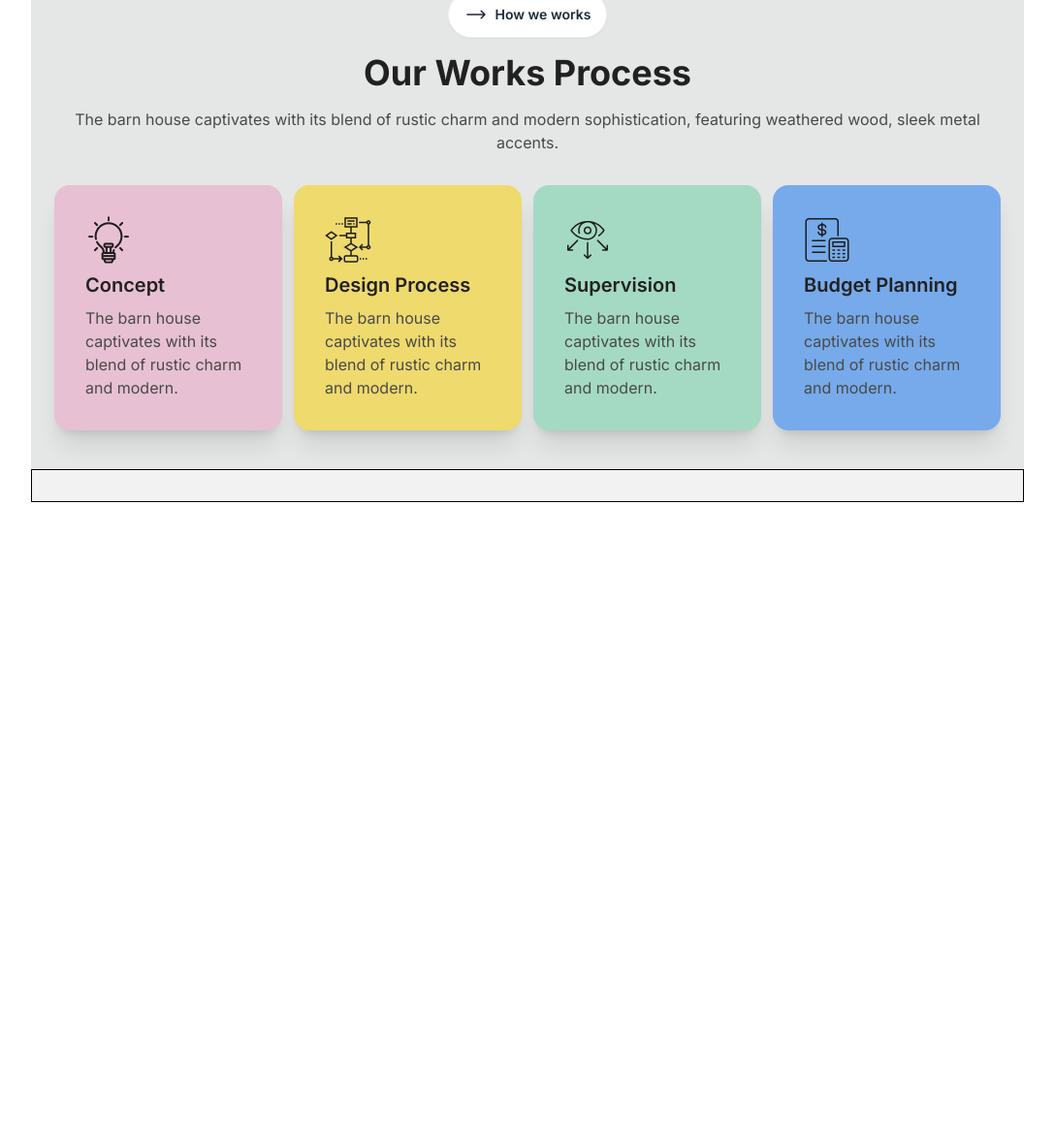
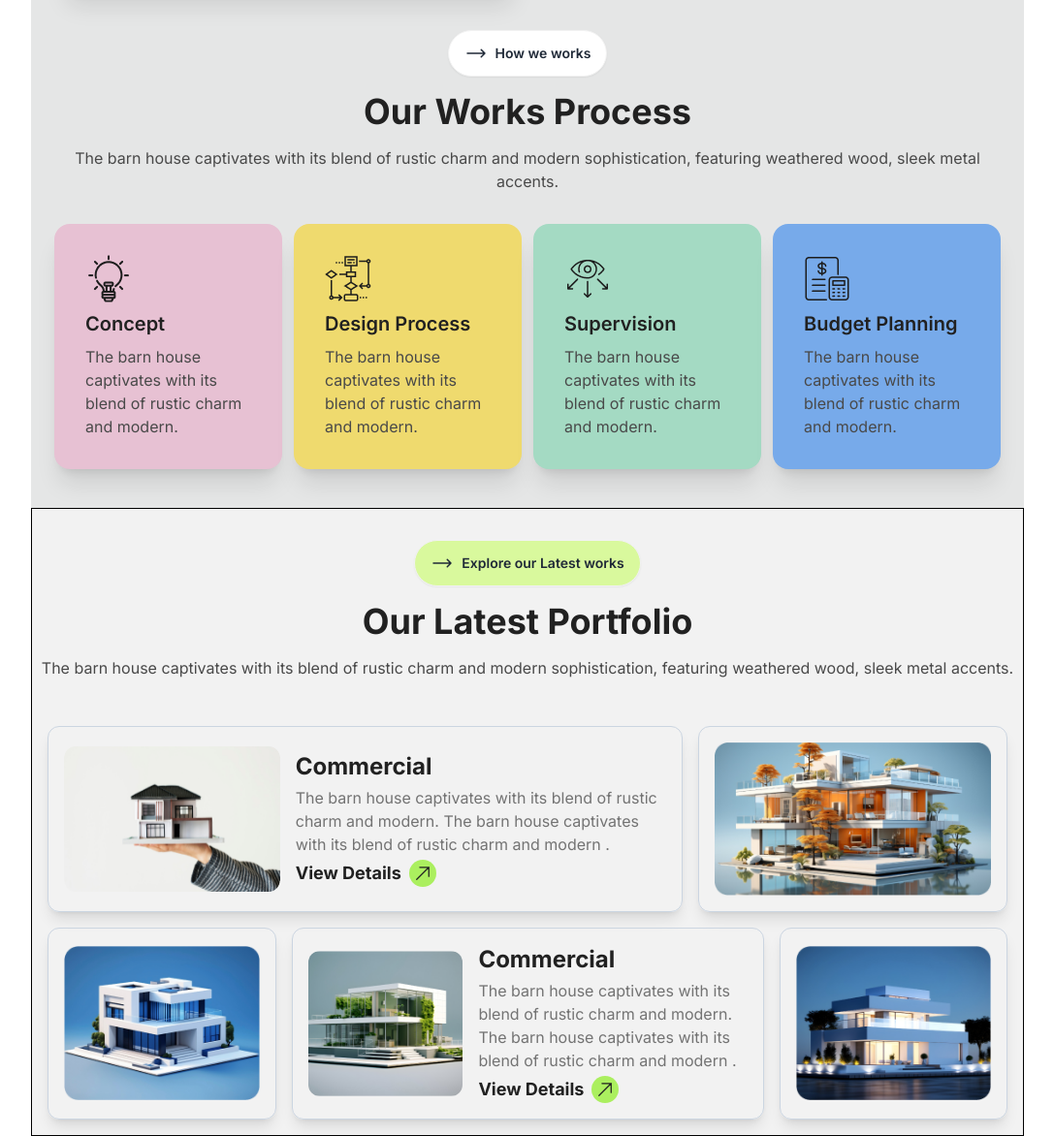
Before and after one commit to NuraidaKashmin/interior-website-assignment, a plain HTML site: page index.html in a window 1280 px wide. Shown: the part 1439-2611 px from the top of the page at 97% size, without its empty margins (96-1183 px from the left). Before the commit the page ends 1957 px from the top, so only its background shows below. Drawn offline with nearby package versions, Linux system fonts and the light colour scheme.

Commit message:
latest portfolio section done

```diff
--- a/index.html
+++ b/index.html
@@ -111,7 +111,7 @@
         </div>
         <div class="grid grid-cols-1 lg:grid-cols-2 gap-5 items-end px-8 justify-items-center">
           <div>
-            <div class="space-y-4">
+            <div class="space-y-12">
               <div class="space-y-4 text-center lg:text-left">
                 <button class="btn bg-[#FFFFFF] rounded-full"><svg xmlns="http://www.w3.org/2000/svg" fill="none" viewBox="0 0 24 24" stroke-width="1.5" stroke="currentColor" class="size-6">
                   <path stroke-linecap="round" stroke-linejoin="round" d="M17.25 8.25 21 12m0 0-3.75 3.75M21 12H3" />
@@ -120,7 +120,7 @@
                 <h2 class="text-4xl font-bold text-[#212121]">We design thoughtful, liveable spaces</h2>
                 <p class="text-[#494949] text-base">The barn house captivates with its blend of rustic charm and modern sophistication, featuring weathered wood, sleek metal accents.</p>
               </div>
-              <div class="grid grid-cols-1 md:grid-cols-2 lg:grid-cols-1 gap-2">
+              <div class="grid grid-cols-1 md:grid-cols-2 lg:grid-cols-1 gap-4">
                 <div class="card card-side bg-base-100 shadow-xl pl-6">
                   <figure>
                     <img
@@ -146,8 +146,8 @@
               </div>
             </div>
           </div>
-          <div>
-          <img src="./assets/Rectangle.png" alt="Rectangle">
+          <div class="block overflow-hidden rounded-2xl">
+          <img class="md:scale-110" src="./assets/Rectangle.png" alt="Rectangle">
           </div>
         </div>
       </section>
@@ -203,6 +203,56 @@
        </section>
        <!-- latest portfolio section -->
        <section class="border-black border bg-base-200 pt-8">
+        <div class="space-y-4 text-center">
+          <button class="btn bg-lime-200 rounded-full"><svg xmlns="http://www.w3.org/2000/svg" fill="none" viewBox="0 0 24 24" stroke-width="1.5" stroke="currentColor" class="size-6">
+            <path stroke-linecap="round" stroke-linejoin="round" d="M17.25 8.25 21 12m0 0-3.75 3.75M21 12H3" />
+          </svg>
+          Explore our Latest works</button>
+          <h2 class="text-4xl font-bold text-[#212121]">Our Latest Portfolio</h2>
+          <p class="text-[#494949] text-base pb-8">The barn house captivates with its blend of rustic charm and modern sophistication, featuring weathered wood, sleek metal accents.</p>
+        </div>
+        <!-- cards section -->
+         <div class="p-4 grid grid-cols-1 md:grid-cols-12 gap-4">
+          <div class="grid grid-cols-1 md:grid-cols-8 gap-4 border border-slate-300 p-4 shadow-lg rounded-xl md:col-span-8 items-center content-center order-1">
+            <div class="md:col-span-3">
+              <img class="w-full md:h-[150px] md:object-cover rounded-xl" src="./assets/img1.png" alt="building-one">
+            </div>
+            <div class="grid gap-1 md:col-span-5">
+              <h2 class="text-[#212121] text-2xl font-bold">Commercial</h2>
+              <p class="text-[#737373] text-base">The barn house captivates with its blend of rustic charm and modern. The barn house captivates with its blend of rustic charm and modern .</p>
+              <button class="text-[#212121] text-lg font-bold flex gap-2">View Details <svg xmlns="http://www.w3.org/2000/svg" fill="none" viewBox="0 0 24 24" stroke-width="1.5" stroke="currentColor" class="size-7 bg-[#ABEF5F] rounded-full p-1">
+                <path stroke-linecap="round" stroke-linejoin="round" d="m4.5 19.5 15-15m0 0H8.25m11.25 0v11.25" />
+              </svg></button>
+            </div>
+          </div>
+          <div class="border border-slate-300 p-4 shadow-lg rounded-xl md:col-span-4 content-center order-2">
+            <img class="w-full" src="./assets/img2.png" alt="building-two">
+          </div>
+          <div class="border border-slate-300 p-4 shadow-lg rounded-xl md:col-span-3 content-center order-5 lg:order-3">
+            <img class="w-full" src="./assets/img3.png" alt="building-three">
+          </div>
+          <div class="grid grid-cols-1 md:grid-cols-8 gap-4 border border-slate-300 p-4 shadow-lg rounded-xl md:col-span-6 items-center content-center order-4">
+            <div class="md:col-span-3">
+              <img class="w-full md:h-[150px] md:object-cover rounded-xl" src="./assets/img4.png" alt="building-four">
+            </div>
+            <div class="grid gap-1 md:col-span-5">
+              <h2 class="text-[#212121] text-2xl font-bold">Commercial</h2>
+              <p class="text-[#737373] text-base">The barn house captivates with its blend of rustic charm and modern. The barn house captivates with its blend of rustic charm and modern .</p>
+              <button class="text-[#212121] text-lg font-bold flex gap-2">View Details <svg xmlns="http://www.w3.org/2000/svg" fill="none" viewBox="0 0 24 24" stroke-width="1.5" stroke="currentColor" class="size-7 bg-[#ABEF5F] rounded-full p-1">
+                <path stroke-linecap="round" stroke-linejoin="round" d="m4.5 19.5 15-15m0 0H8.25m11.25 0v11.25" />
+              </svg></button>
+            </div>
+          </div>
+          <div class="border border-slate-300 p-4 shadow-lg rounded-xl md:col-span-3 content-center order-3 lg:order-5">
+            <img class="w-full" src="./assets/img5.png" alt="building-five">
+          </div>
+          <div class="border border-slate-300 p-4 shadow-lg rounded-xl md:col-span-3 content-center order-6 md:hidden">
+            <img class="w-full" src="./assets/img5.png" alt="building-five">
+          </div>
+         </div>
+
+
+
 
        </section>
 
```
